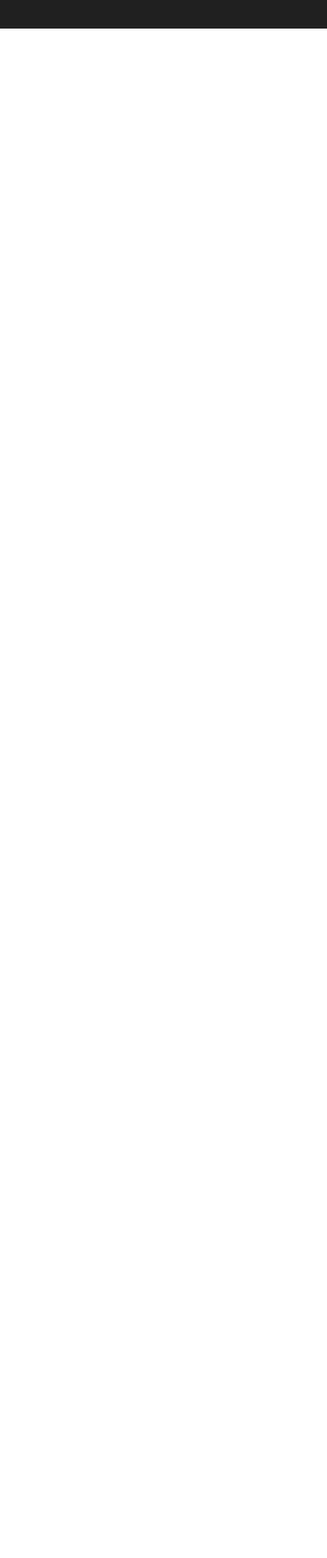
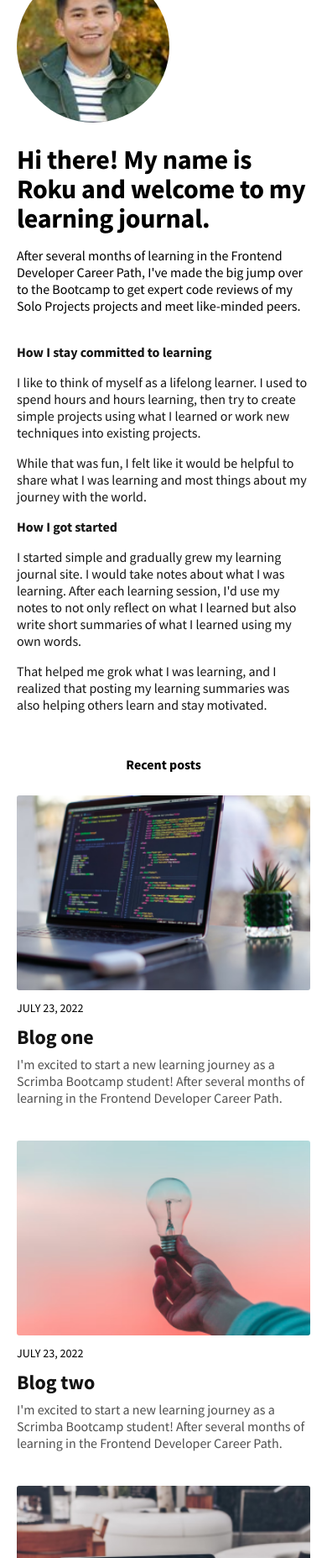
Before and after one commit to GergoPeti/SOLO---My-Learning-Journal, a plain HTML site: page about-me.html in a window 390 px wide. Shown: the part 145-2000 px from the top of the page at 84% size. Before the commit the page ends 844 px from the top, so only its background shows below. Drawn offline with Linux system fonts and the light colour scheme.

Commit message:
Finished mobile first design

```diff
--- a/about-me.html
+++ b/about-me.html
@@ -19,6 +19,8 @@
     <!-- 🔴🦆🦆🦆 FONT 🦆🦆🦆 🔴-->
 
     <link rel="stylesheet" href="css/general-styles.css" />
+    <link rel="stylesheet" href="css/home-styles.css" />
+    <link rel="stylesheet" href="css/main-article-styles.css" />
     <link rel="stylesheet" href="css/about-me.css" />
 
     <title>My learning journal - About Me</title>
@@ -42,6 +44,98 @@
       </nav>
     </header>
 
+    <section class="main-article-page_main-article">
+      <div class="main-article-flex-container">
+        <img
+          src="images/avatar.jpg"
+          alt="Photo of the the writer of the article"
+          class="avatar-image"
+        />
+        <h1 class="main-article-title">
+          Hi there! My name is Roku and welcome to my learning journal.
+        </h1>
+        <p class="main-article-text">
+          After several months of learning in the Frontend Developer Career
+          Path, I've made the big jump over to the Bootcamp to get expert code
+          reviews of my Solo Projects projects and meet like-minded peers.
+        </p>
+      </div>
+      <div class="q-and-a">
+        <p class="main-article-q">How I stay committed to learning</p>
+        <p class="main-article-a">
+          I like to think of myself as a lifelong learner. I used to spend hours
+          and hours learning, then try to create simple projects using what I
+          learned or work new techniques into existing projects.
+        </p>
+        <p class="main-article-a">
+          While that was fun, I felt like it would be helpful to share what I
+          was learning and most things about my journey with the world.
+        </p>
+
+        <p class="main-article-q">How I got started</p>
+        <p class="main-article-a">
+          I started simple and gradually grew my learning journal site. I would
+          take notes about what I was learning. After each learning session, I'd
+          use my notes to not only reflect on what I learned but also write
+          short summaries of what I learned using my own words.
+        </p>
+        <p class="main-article-a">
+          That helped me grok what I was learning, and I realized that posting
+          my learning summaries was also helping others learn and stay
+          motivated.
+        </p>
+      </div>
+    </section>
+
+    <p class="recent-posts">Recent posts</p>
+
+    <div class="section-container">
+      <section class="article" id="martop-0">
+        <img
+          class="article-image"
+          src="images/blog-image-01.png"
+          alt="HTML, CSS code displayed on a computer screen"
+        />
+        <p class="article-date">JULY 23, 2022</p>
+        <h2 class="article-title">Blog one</h2>
+        <p class="article-text">
+          I'm excited to start a new learning journey as a Scrimba Bootcamp
+          student! After several months of learning in the Frontend Developer
+          Career Path.
+        </p>
+      </section>
+
+      <section class="article" id="martop-0">
+        <img
+          class="article-image"
+          src="images/blog-image-02.png"
+          alt="Light bulb in a hand"
+        />
+        <p class="article-date">JULY 23, 2022</p>
+        <h2 class="article-title">Blog two</h2>
+        <p class="article-text">
+          I'm excited to start a new learning journey as a Scrimba Bootcamp
+          student! After several months of learning in the Frontend Developer
+          Career Path.
+        </p>
+      </section>
+
+      <section class="article" id="marbo-0">
+        <img
+          class="article-image"
+          src="images/blog-image-06.png"
+          alt="Design agency website displayed in a computer screen"
+        />
+        <p class="article-date">JULY 23, 2022</p>
+        <h2 class="article-title">Blog three</h2>
+        <p class="article-text">
+          I'm excited to start a new learning journey as a Scrimba Bootcamp
+          student! After several months of learning in the Frontend Developer
+          Career Path.
+        </p>
+      </section>
+    </div>
+
     <footer class="footer">
       <p class="brand-name-white">My Learning Journal</p>
       <p class="copyright">Copyright &copy;2022</p>
--- a/css/about-me.css
+++ b/css/about-me.css
@@ -0,0 +1,5 @@
+.avatar-image {
+  border-radius: 50%;
+  width: 182px;
+  margin-bottom: 1.1rem;
+}
--- a/css/main-article-styles.css
+++ b/css/main-article-styles.css
@@ -2,18 +2,30 @@
 *********** MAIN ARTICLE **********
 ****************************🦆🦆 */
 
-.main-article-black {
+.main-article-page_main-article {
   display: flex;
   flex-direction: column;
-  justify-content: end;
-  gap: 0.8rem;
+  gap: 3.5rem;
 
   margin: 3.2rem 2rem 5.1rem 2rem;
 }
 
-.main-article-black-image {
+.main-article-flex-container {
+  display: flex;
+  flex-direction: column;
+  gap: 1.6rem;
+}
+
+.main-article-page_main-image {
   border-radius: 3px;
   height: 191px;
+  margin-top: 1.9rem;
+}
+
+.q-and-a {
+  display: flex;
+  flex-direction: column;
+  gap: 1.6rem;
 }
 
 .main-article-q,
```
Also changed, not shown: main-artice.html (+13 -10 lines), images/avatar.jpg (added).
